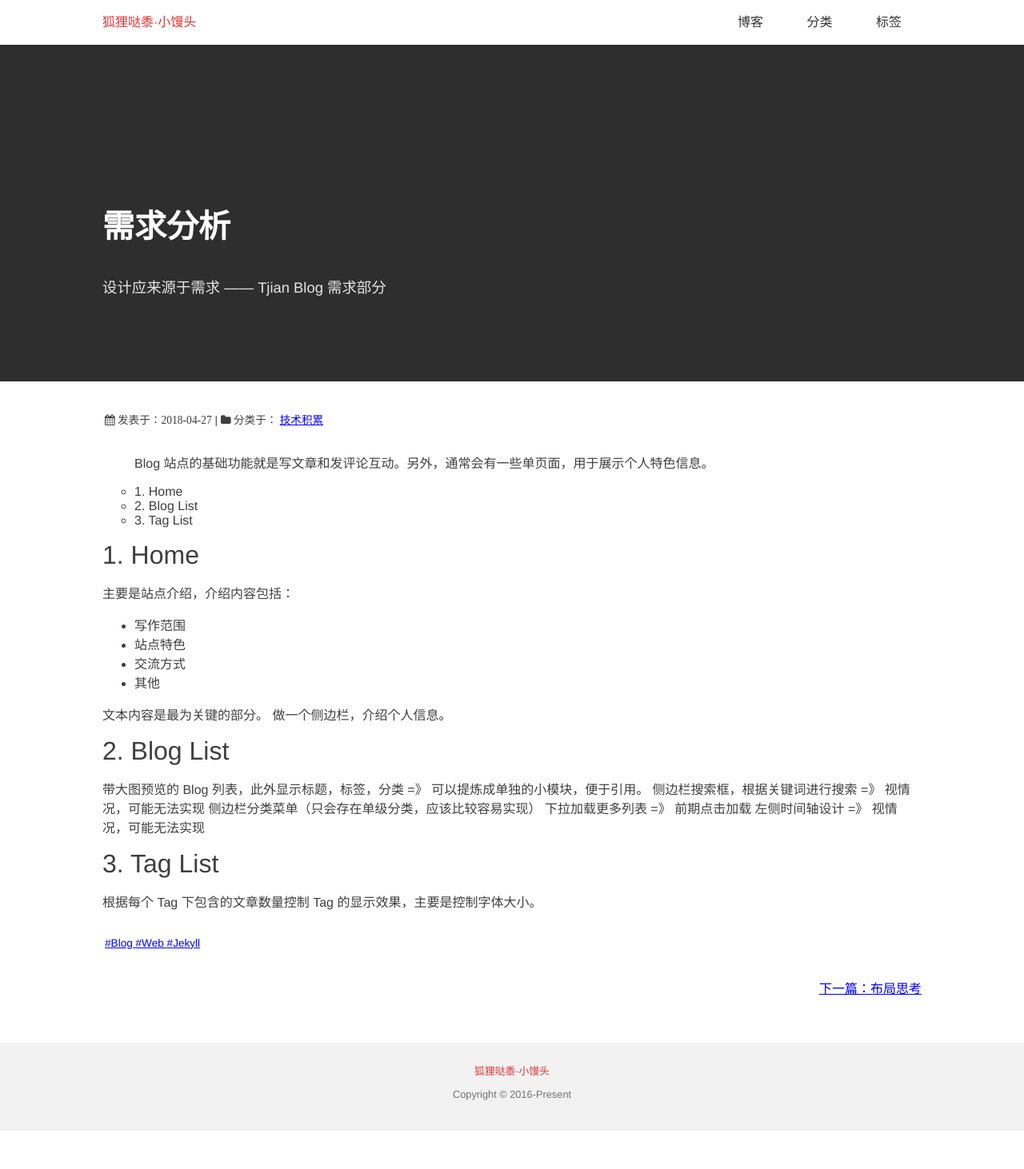
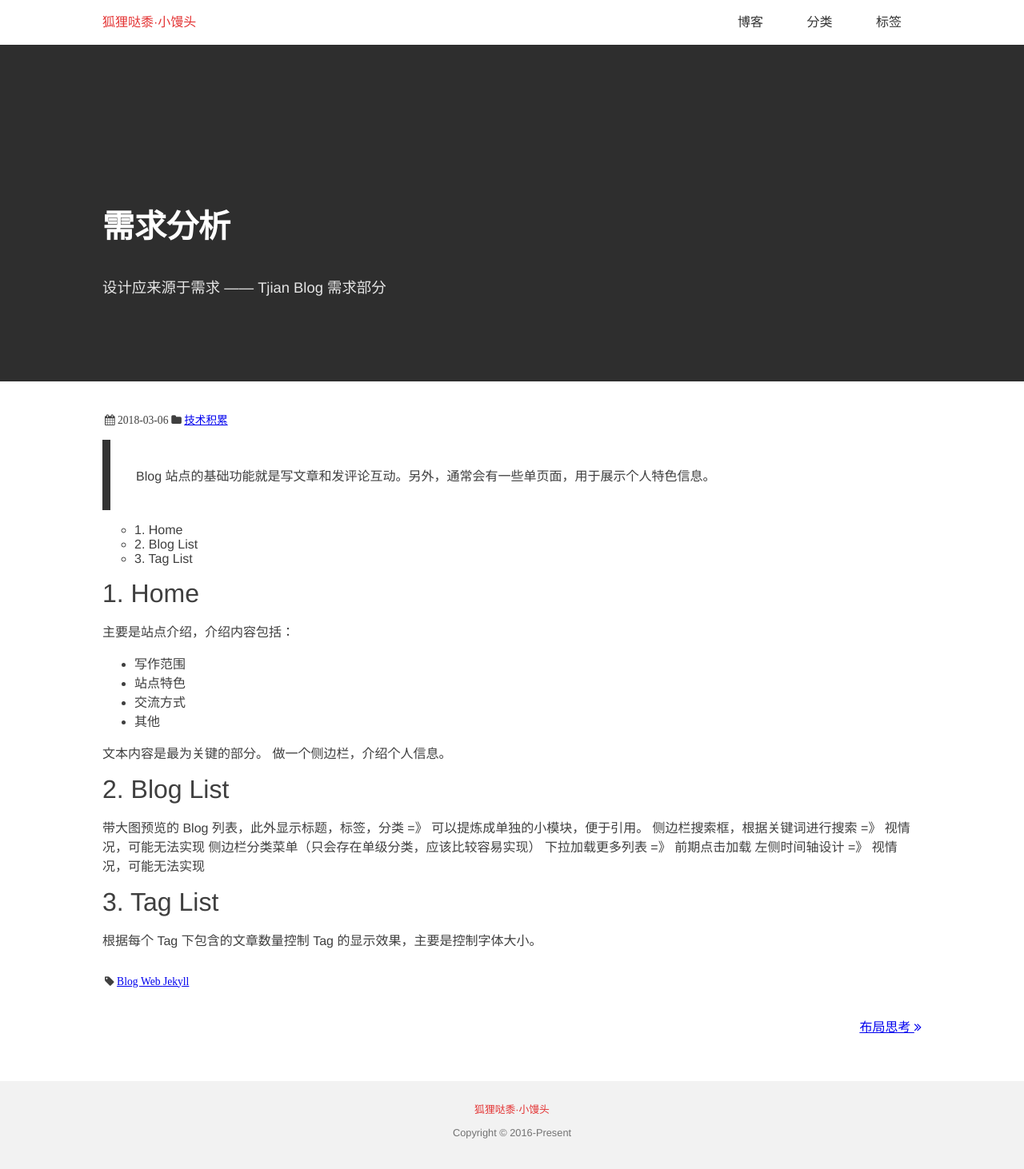
Before and after one commit to tjian123/tjian123.github.io, a Jekyll site: the page built from _posts/2018-03-06-blog-requirements.md, in a window 1280 px wide. Shown: the whole page at 80% size. Built offline with Jekyll 4.4.1, drawn with Linux system fonts in a browser that asks for light colours; before the commit the page ends 1414 px from its top, so only the background shows below that.

```diff
--- a/_layouts/post.html
+++ b/_layouts/post.html
@@ -7,9 +7,8 @@ description: 用于博客文章页面的布局
 
 	<header class="post-header">
 		<p class="post-meta">
-			<span class="fa fa-calendar"> 发表于：{{ page.date | date: "%Y-%m-%d" }}</span>
-			<span> | </span>
-			<span class="fa fa-folder"> 分类于：
+			<span class="fa fa-calendar" title="发表日期"> {{ page.date | date: "%Y-%m-%d" }}</span>
+			<span class="fa fa-folder" title="所属分类">
 				{% for pageCategory in page.categories %}
 				<a href="/categories#tag-{{ pageCategory }}">{{ pageCategory }}</a>
 				{% endfor %}
@@ -23,16 +22,18 @@ description: 用于博客文章页面的布局
 
 	<div class="post-footer">
 		<p class="post-meta">
+			<span class="fa fa-tag" title="相关标签">
 			{% for pageTag in page.tags %}
-			<a href="/tags#tag-{{ pageTag }}">#{{ pageTag }} </a>
+			<a href="/tags#tag-{{ pageTag }}"> {{ pageTag }} </a>
 			{% endfor %}
+			</span>
 		</p>
 		<div class="post-nav">
 			{% if page.previous %}
-			<a class="post-nav-prev" href="{{ page.previous.url | prepend: site.baseurl }}">下一篇：{{ page.previous.title }}</a>
+			<a class="post-nav-prev" href="{{ page.previous.url | prepend: site.baseurl }}">{{ page.previous.title }} <span class="fa fa-angle-double-right"></span></a>
 			{% endif %}
 			{% if page.next %}
-			<a class="post-nav-next" href="{{ page.next.url | prepend: site.baseurl }}">上一篇：{{ page.next.title }}</a>
+			<a class="post-nav-next" href="{{ page.next.url | prepend: site.baseurl }}"><span class="fa fa-angle-double-left"></span> {{ page.next.title }}</a>
 			{% endif %}
 		</div>
 	</div>
--- a/_sass/markdown/_content-style.scss
+++ b/_sass/markdown/_content-style.scss
@@ -1,5 +1,14 @@
 @charset "utf-8";
 
-.footnotes{
+.footnotes {
 
 }
+
+blockquote {
+	margin-block-start: 0;
+    margin-block-end: 0;
+    margin-inline-start: 0;
+    margin-inline-end: 0;
+    padding: 1em 2em;
+    border-left: 10px solid #333;
+}
```
Also changed, not shown: _posts/2018-03-06-blog-requirements.md (renamed from _posts/2018-04-27-blog-requirements.md).
